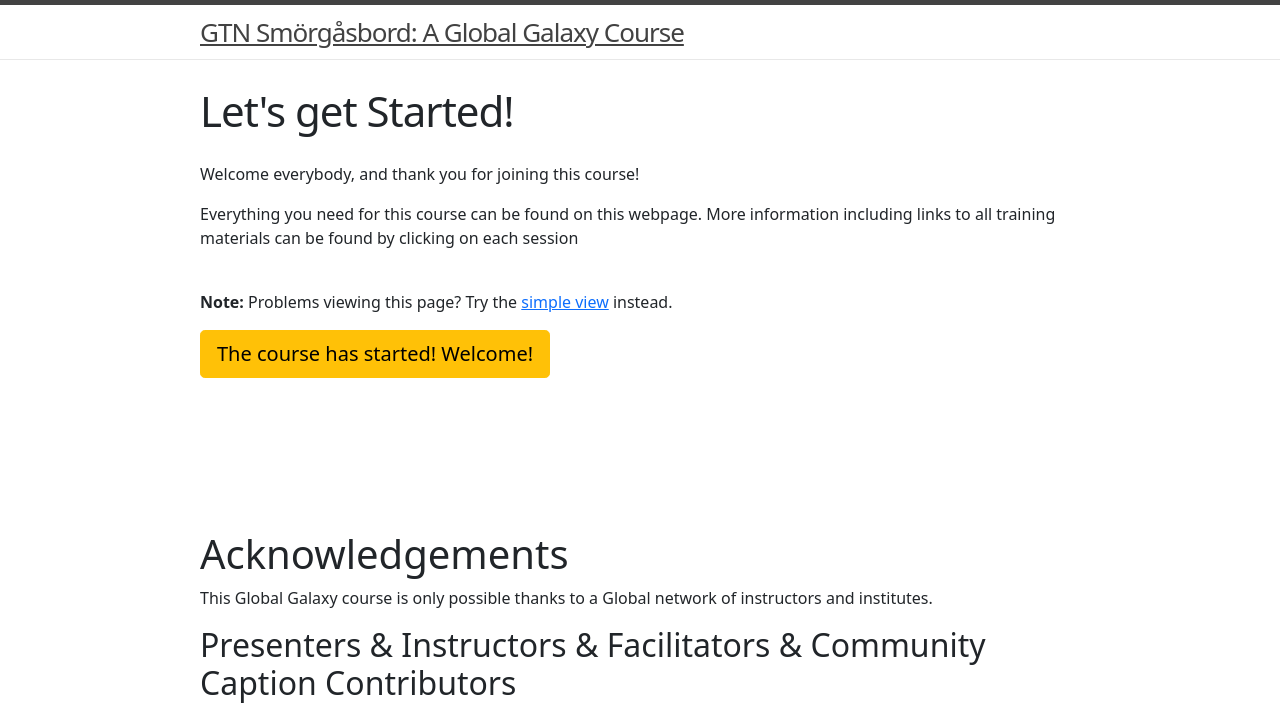
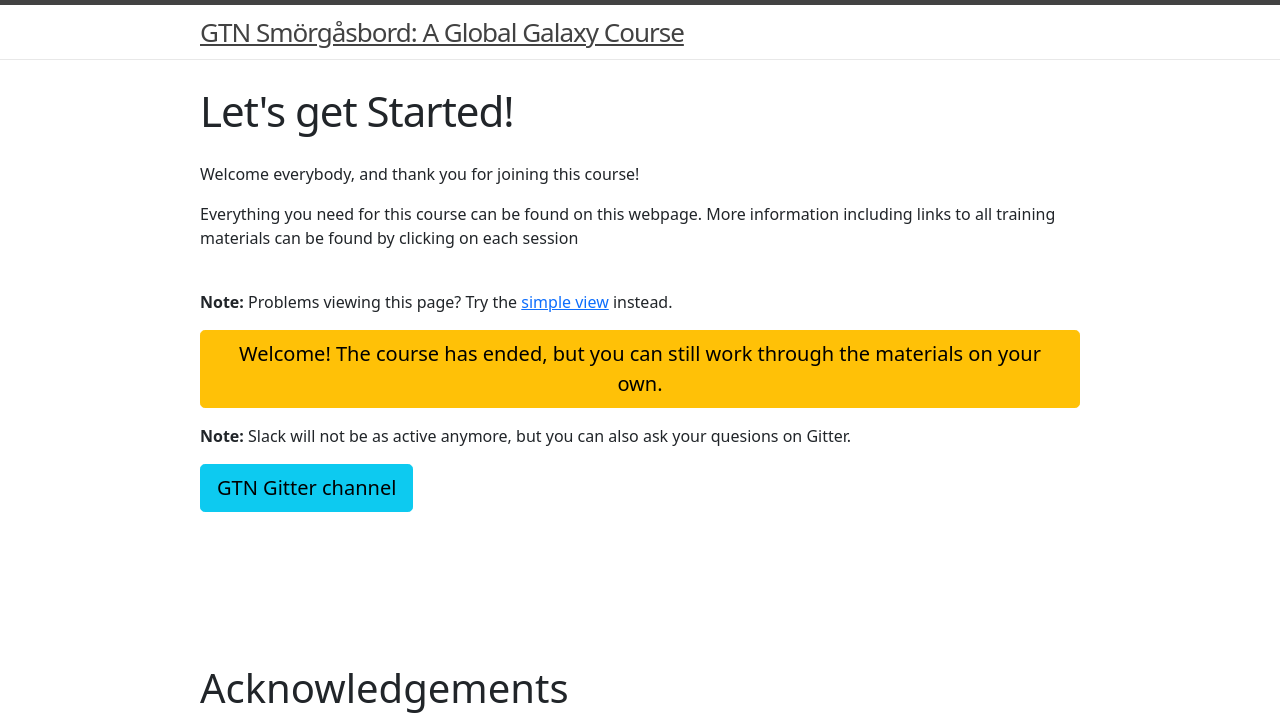
Before and after one commit to shiltemann/global-galaxy-course, a Jekyll site: the page built from workshop.md, in a window 1280 px wide and 900 px high, cut to the strip 0-723 px from the top of the window. Built offline with Jekyll 4.4.1, drawn with Linux system fonts in a browser that asks for light colours.

Commit message:
add note that course has ended

```diff
--- a/workshop.md
+++ b/workshop.md
@@ -12,7 +12,13 @@
 **Note:** Problems viewing this page? Try the [simple view]({{site.baseurl}}/workshop-simpleview) instead.
 
 
-<a href="{{site.baseurl}}/workshop"><button type="button" class="btn btn-warning btn-lg">The course has started! Welcome! </button></a>
+<a href="{{site.baseurl}}/workshop"><button type="button" class="btn btn-warning btn-lg">Welcome! The course has ended, but you can still work through the materials on your own.</button></a>
+
+**Note:** Slack will not be as active anymore, but you can also ask your quesions on Gitter.
+
+<a href="https://gitter.im/Galaxy-Training-Network/Lobby"><button type="button" class="btn btn-info btn-lg">GTN Gitter channel</button></a>
+
+
 
 {% for day in site.data.training_sessions %}
  {% assign daynum = day[0] %}
```
